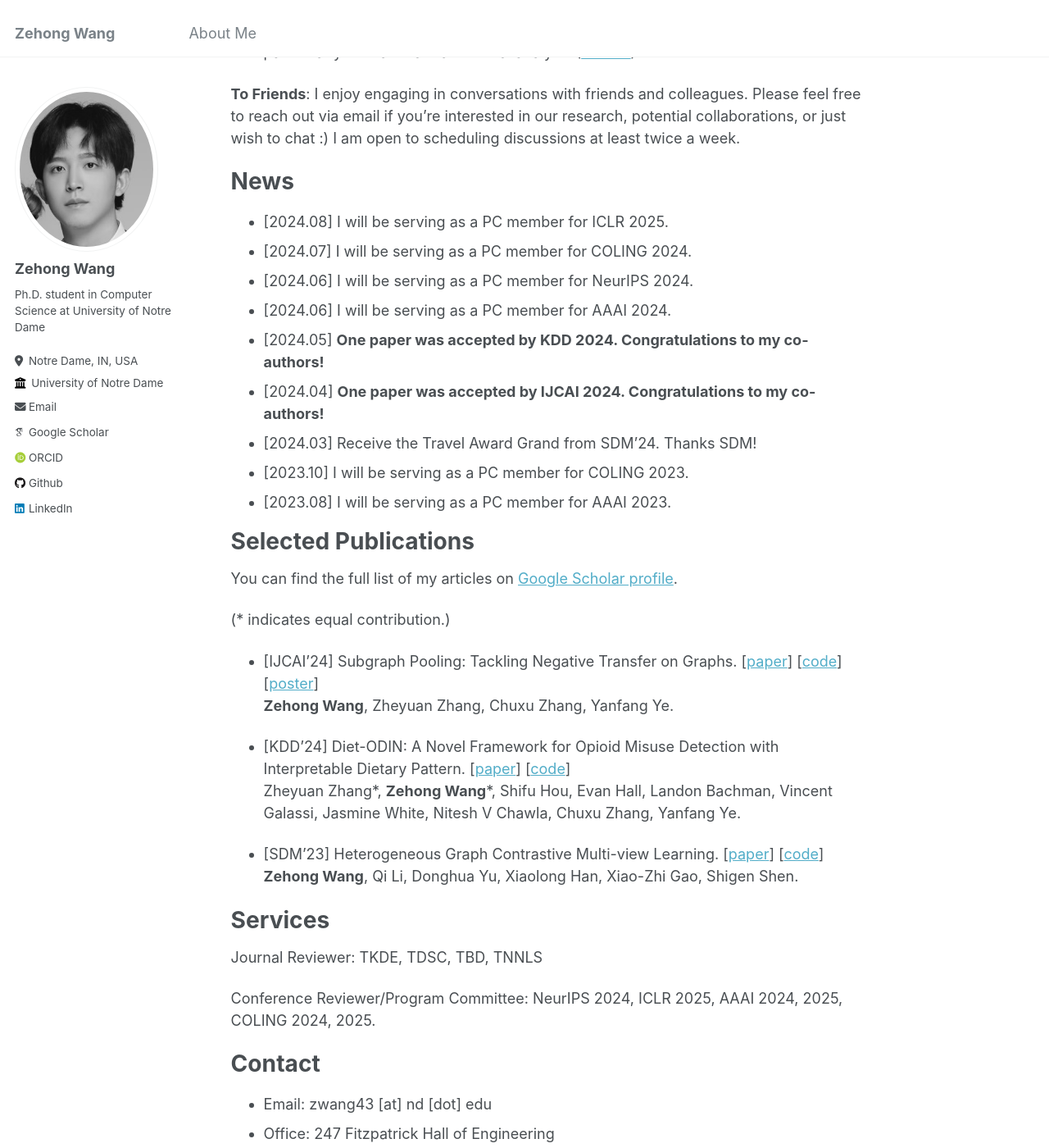
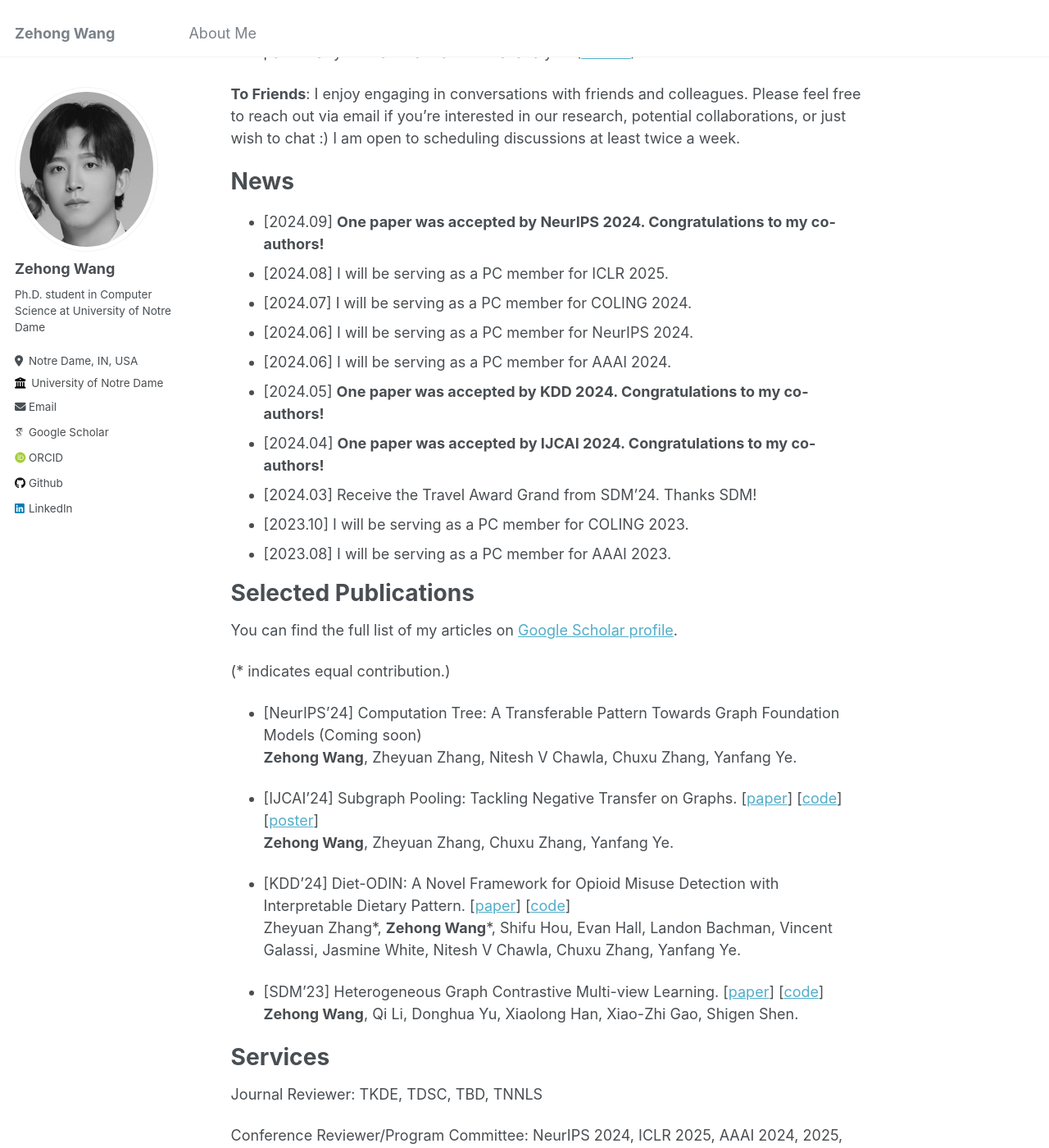
Before and after one commit to Zehong-Wang/Zehong-Wang.github.io, a Jekyll site: the page built from _pages/about.md, in a window 1280 px wide and 1400 px high, scrolled down 465 px. Shown: the whole window at 82% size. Built offline with Jekyll 4.4.1, drawn with Linux system fonts in a browser that asks for light colours; some web fonts are replaced.

Commit message:
update pub

```diff
--- a/_pages/about.md
+++ b/_pages/about.md
@@ -21,6 +21,7 @@ I am a second year Ph.D. student (2023 Fall - Now) in Computer Science and Engin
 News
 ======
 
+* [2024.09] **One paper was accepted by NeurIPS 2024. Congratulations to my co-authors!**
 * [2024.08] I will be serving as a PC member for ICLR 2025.
 * [2024.07] I will be serving as a PC member for COLING 2024.
 * [2024.06] I will be serving as a PC member for NeurIPS 2024.
@@ -37,6 +38,9 @@ Selected Publications
 You can find the full list of my articles on [Google Scholar profile](https://scholar.google.com/citations?user=-qXxOv0AAAAJ).
 
 (\* indicates equal contribution.)
+
+- [NeurIPS'24] Computation Tree: A Transferable Pattern Towards Graph Foundation Models (Coming soon)\
+<b>Zehong Wang</b>, Zheyuan Zhang, Nitesh V Chawla, Chuxu Zhang, Yanfang Ye.
 
 - [IJCAI'24] Subgraph Pooling: Tackling Negative Transfer on Graphs. [[paper](https://arxiv.org/abs/2402.08907)] [[code](https://github.com/Zehong-Wang/Subgraph-Pooling)] [[poster](/files/ijcai24/sp/poster.pdf)]\
 <b>Zehong Wang</b>, Zheyuan Zhang, Chuxu Zhang, Yanfang Ye.
```
